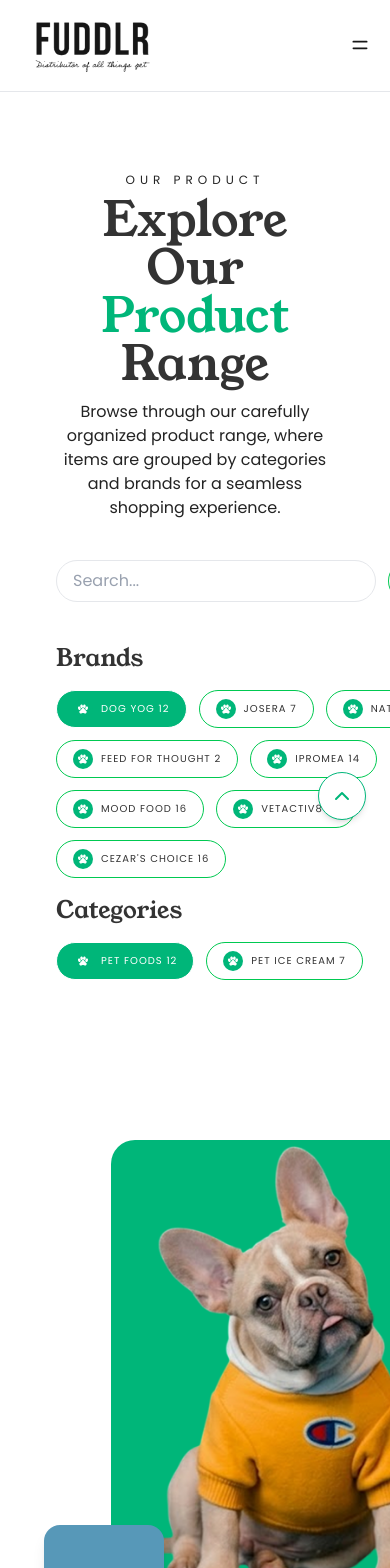
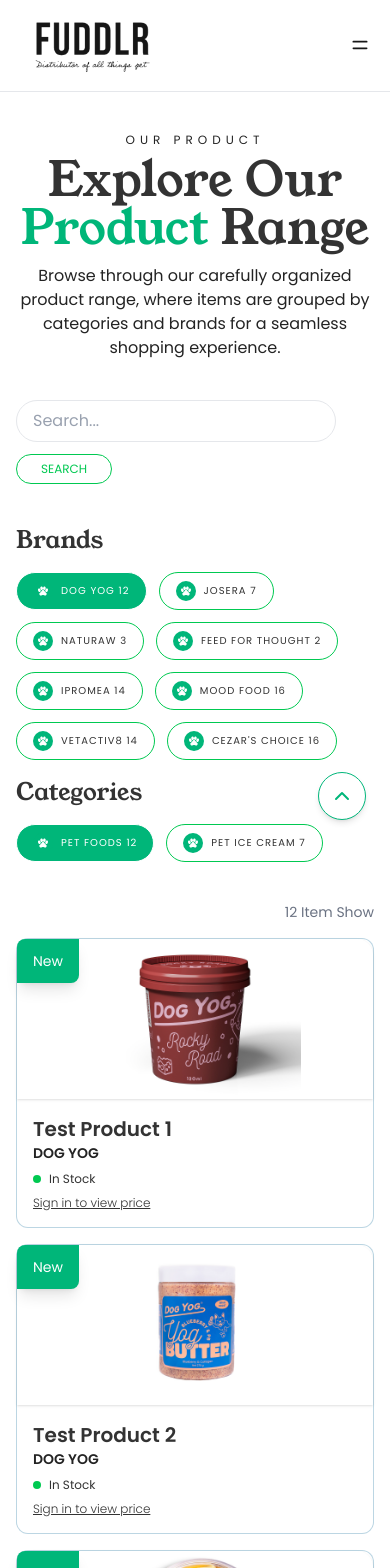
Before and after one commit to DigitronCX/FUDDLR-Frontend, a Next.js app: page /product in a window 390 px wide. Shown: the top 1568 px of the page. Built offline with nearby package versions, Linux system fonts and the light colour scheme; a web font is replaced by a local one.

Commit message:
feat: improve responsive layout for ProductsPage and Sidebar components

```diff
--- a/app/product/ProductsPage.tsx
+++ b/app/product/ProductsPage.tsx
@@ -95,7 +95,7 @@ const products = [
 
 export default function Home() {
     return (
-        <main className="min-h-screen px-14 py-20 relative overflow-hidden">
+        <main className="min-h-screen md:px-14 px-4 md:py-20 py-10 relative overflow-hidden">
             {/*Background Blobs*/}
             {/* <div className="z-0">
                 <div className="absolute top-5 left-10 size-14 bg-accent rounded-xl opacity-20 " />
@@ -123,11 +123,11 @@ export default function Home() {
                 </div>
 
 
-                <div className="grid grid-cols-[1fr_2fr] gap-10">
+                <div className="grid lg:grid-cols-[1fr_2fr] grid-cols-1 gap-10">
                     {/* Sidebar */}
                     <div className="flex flex-col gap-20">
                         <Sidebar />
-                        <div className="relative mt-20 flex justify-center md:justify-center w-full">
+                        <div className="relative mt-20 hidden lg:flex justify-center md:justify-center w-full">
 
                             {/* Main Image */}
                             <div className="relative rounded-3xl overflow-hidden bg-brand to-accent/50 w-3/4 flex justify-center z-20">
@@ -162,7 +162,7 @@ export default function Home() {
                             12 Item Show
                         </div>
 
-                        <div className="grid grid-cols-3 gap-4">
+                        <div className="grid grid-cols-1 sm:grid-cols-2 md:grid-cols-3 gap-4">
                             {products.map((product) => (
                                 <ProductCard key={product.id} product={product} />
                             ))}
--- a/components/Sidebar.tsx
+++ b/components/Sidebar.tsx
@@ -19,13 +19,13 @@ export default function Sidebar() {
     return (
         <div>
             {/* Search */}
-            <div className="flex justify-center gap-3 mb-10">
+            <div className="flex flex-col md:flex-row justify-center gap-3 mb-10">
                 <input
                     type="text"
                     placeholder="Search..."
                     className="w-80 px-4 py-2 placeholder:text-gray-400 rounded-full border border-gray-200 outline-none focus:border-secondary focus:ring-1 focus:ring-secondary"
                 />
-                <button className="px-6 py-2 border border-green-500 text-green-500 rounded-full hover:bg-green-500 hover:text-white transition">
+                <button className="px-6 py-1.5 sm:py-2 border border-green-500 text-green-500 rounded-full hover:bg-green-500 hover:text-white transition w-fit text-xs md:text-base">
                     SEARCH
                 </button>
             </div>
```
